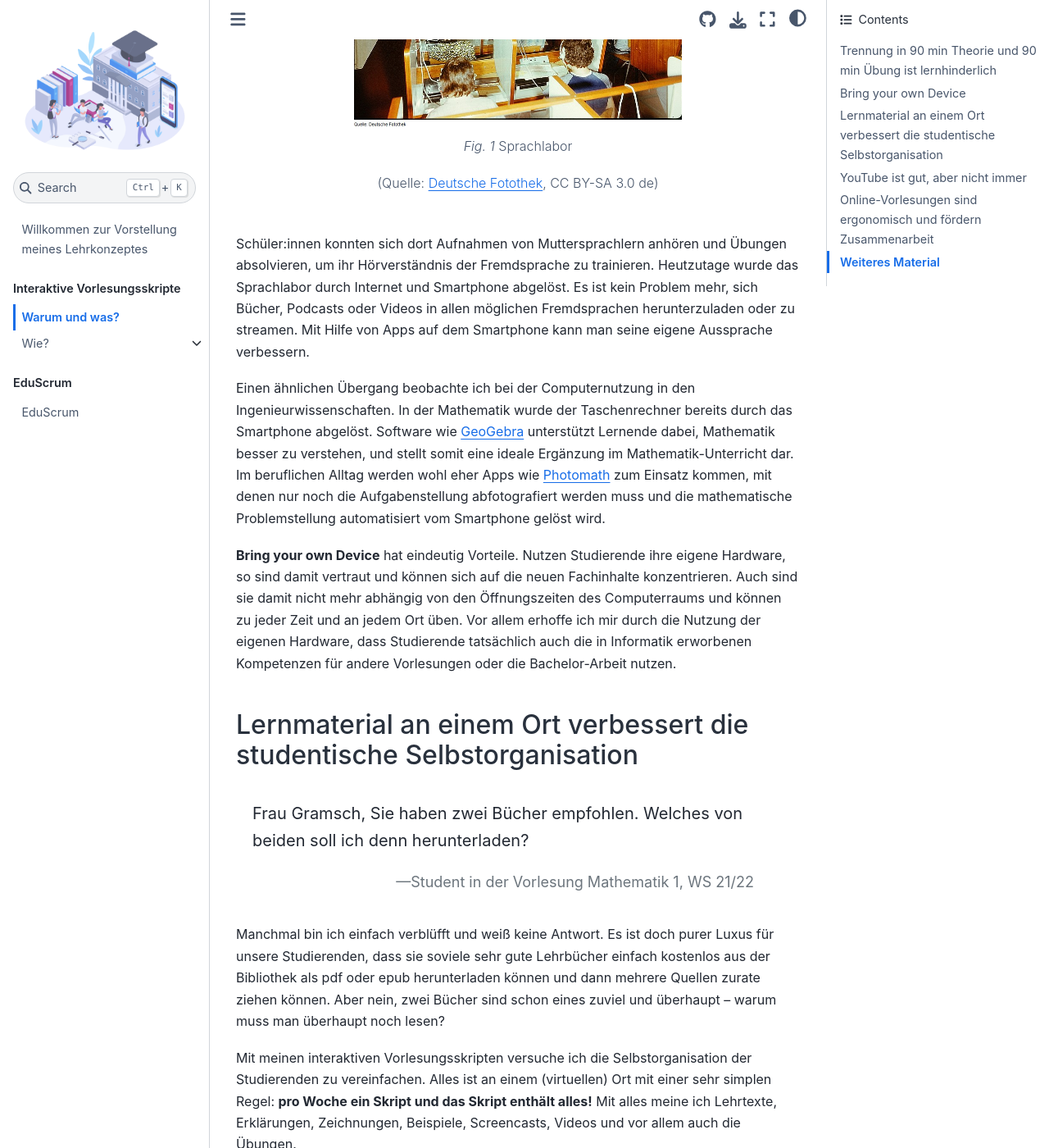
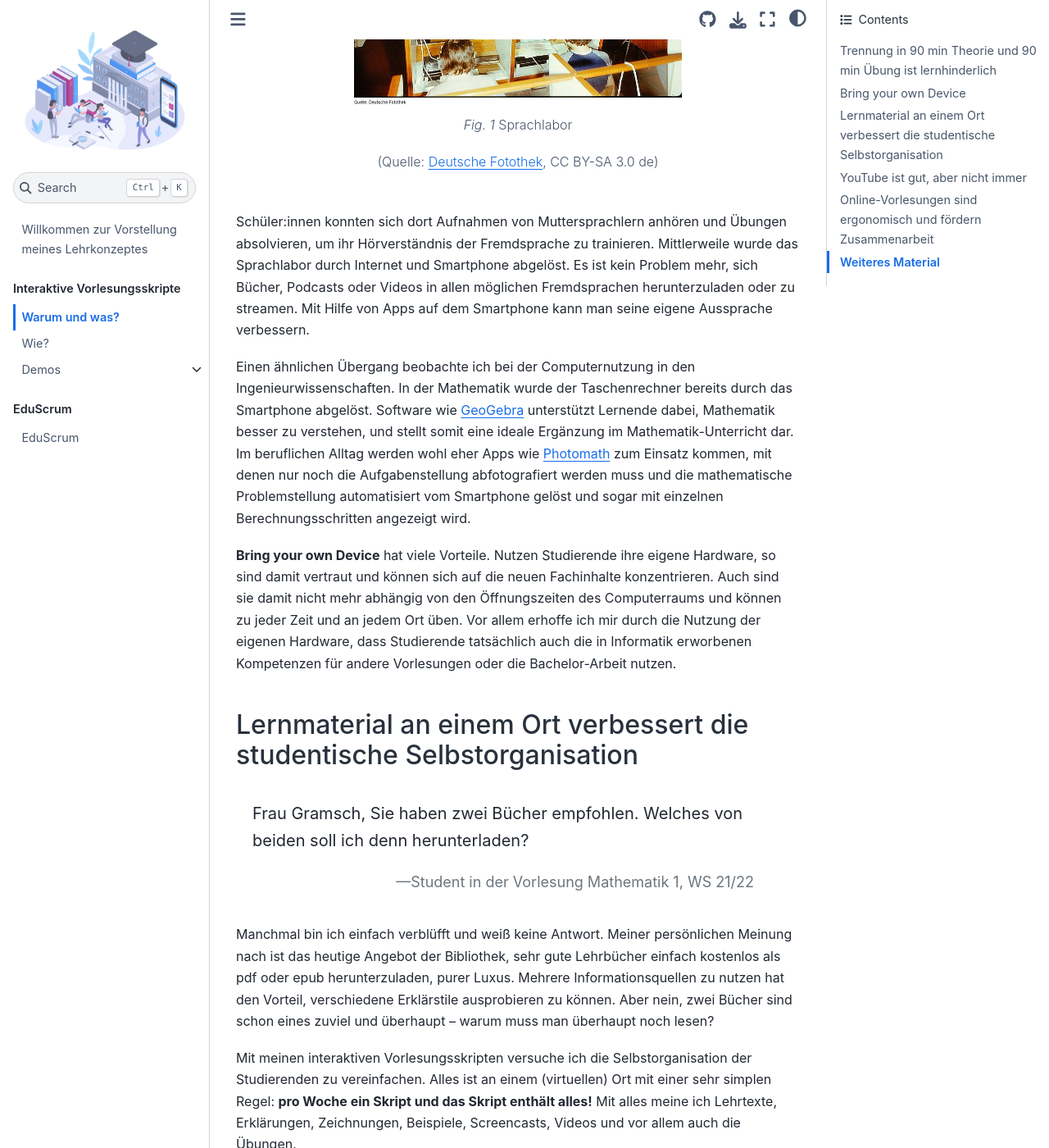
Before and after one commit to gramschs/lehrkonzept, a Jupyter Book: the page built from doc/part01.md, in a window 1280 px wide and 1400 px high, scrolled down 1179 px. Shown: the whole window at 82% size. Built offline with Jupyter Book 1.0.4 settings and Sphinx 7.4.7 and the Sphinx Book theme 1.1.4, drawn with Linux system fonts in a browser that asks for light colours; some of the changed text lies outside the part shown.

Commit message:
added part02

````diff
--- a/doc/_toc.yml
+++ b/doc/_toc.yml
@@ -8,8 +8,10 @@
   chapters:
   - file: part01
     title: Warum und was?
+  - file: part02
+    title: Wie?
   - file: part03
-    title: Wie?
+    title: Demos
     sections:
     - file: part03_01
     - file: part03_02
@@ -18,6 +20,3 @@
   chapters:
   - file: eduscrum
     title: EduScrum
-
-#- caption: Was?
-#- caption: Wie?
--- a/doc/part01.md
+++ b/doc/part01.md
@@ -39,12 +38,12 @@
 (Quelle: [Deutsche Fotothek](https://commons.wikimedia.org/wiki/Category:Language_lab?uselang=de#/media/File:Fotothek_df_n-20_0000007_Sprachkabinett.jpg), CC BY-SA 3.0 de)
 ```
 
-Schüler:innen konnten sich dort Aufnahmen von Muttersprachlern
-anhören und Übungen absolvieren, um ihr Hörverständnis der Fremdsprache zu
-trainieren. Heutzutage wurde das Sprachlabor durch Internet und Smartphone
-abgelöst. Es ist kein Problem mehr, sich Bücher, Podcasts oder Videos in allen
-möglichen Fremdsprachen herunterzuladen oder zu streamen. Mit Hilfe von Apps auf
-dem Smartphone kann man seine eigene Aussprache verbessern.
+Schüler:innen konnten sich dort Aufnahmen von Muttersprachlern anhören und
+Übungen absolvieren, um ihr Hörverständnis der Fremdsprache zu trainieren.
+Mittlerweile wurde das Sprachlabor durch Internet und Smartphone abgelöst. Es
+ist kein Problem mehr, sich Bücher, Podcasts oder Videos in allen möglichen
+Fremdsprachen herunterzuladen oder zu streamen. Mit Hilfe von Apps auf dem
+Smartphone kann man seine eigene Aussprache verbessern.
 
 Einen ähnlichen Übergang beobachte ich bei der Computernutzung in den
 Ingenieurwissenschaften. In der Mathematik wurde der Taschenrechner bereits
@@ -53,9 +52,10 @@
 eine ideale Ergänzung im Mathematik-Unterricht dar. Im beruflichen Alltag werden
 wohl eher Apps wie [Photomath](https://photomath.com/de) zum Einsatz kommen, mit
 denen nur noch die Aufgabenstellung abfotografiert werden muss und die
-mathematische Problemstellung automatisiert vom Smartphone gelöst wird.
+mathematische Problemstellung automatisiert vom Smartphone gelöst und sogar mit
+einzelnen Berechnungsschritten angezeigt wird.
 
-**Bring your own Device** hat eindeutig Vorteile. Nutzen Studierende ihre eigene
+**Bring your own Device** hat viele Vorteile. Nutzen Studierende ihre eigene
 Hardware, so sind damit vertraut und können sich auf die neuen Fachinhalte
 konzentrieren. Auch sind sie damit nicht mehr abhängig von den Öffnungszeiten
 des Computerraums und können zu jeder Zeit und an jedem Ort üben. Vor allem
@@ -73,11 +73,12 @@
 --Student in der Vorlesung Mathematik 1, WS 21/22
 ```
 
-Manchmal bin ich einfach verblüfft und weiß keine Antwort. Es ist doch purer
-Luxus für unsere Studierenden, dass sie soviele sehr gute Lehrbücher einfach
-kostenlos aus der Bibliothek als pdf oder epub herunterladen können und dann
-mehrere Quellen zurate ziehen können. Aber nein, zwei Bücher sind schon eines
-zuviel und überhaupt -- warum muss man überhaupt noch lesen?
+Manchmal bin ich einfach verblüfft und weiß keine Antwort. Meiner persönlichen
+Meinung nach ist das heutige Angebot der Bibliothek, sehr gute Lehrbücher
+einfach kostenlos als pdf oder epub herunterzuladen, purer Luxus. Mehrere
+Informationsquellen zu nutzen hat den Vorteil, verschiedene Erklärstile
+ausprobieren zu können. Aber nein, zwei Bücher sind schon eines zuviel und
+überhaupt -- warum muss man überhaupt noch lesen?
 
 Mit meinen interaktiven Vorlesungsskripten versuche ich die Selbstorganisation
 der Studierenden zu vereinfachen. Alles ist an einem (virtuellen) Ort mit einer
@@ -95,7 +96,7 @@
 Erklärfilmen. In der Mathematik sind beispielsweise die E-Vorlesungen
 
 * [HM Kompakt](https://www.youtube.com/channel/UCj8eTtGJCVDeM0NVflyxQCA) des
-  Kollegen Prof. Hoever(Ingenieurmathematik, FH Aachen)
+  Kollegen Prof. Hoever (Ingenieurmathematik, FH Aachen)
 * [Mathematische Methoden](https://www.youtube.com/c/MathematischeMethoden) der
   Universität Köln
 
@@ -104,16 +105,29 @@
 * [Programmieren starten](https://www.youtube.com/playlist?list=PL_pqkvxZ6ho3u8PJAsUU-rOAQ74D0TqZB).
 
 Wenn sich Studierende auf YouTube befinden, werden ihnen nach Beenden eines
-Videos neue Videos angezeigt und teilweise automatisch abgespielt. Ziel meiner
-Vorlesungsskripte ist daher auch, Studierende in meinem Lernkontext zu halten
-und ihnen damit aus meiner Sicht passendere Lernvideos zu präsentieren. Dazu
-kommt noch, dass das Anschauen von Videos dazu verführen kann,  vermeintlich
-alles verstanden zu haben. Erst durch passende Übungen danach wird klar, ob
-wirklich die Inhalte druchdrungen wurden.
+Videos neue Videos angezeigt und teilweise automatisch abgespielt. Studierenden
+fällt es jedoch schwer, die Qualität der Inhalte einzuschätzen. Dazu kommt noch,
+dass das Anschauen von Videos dazu verführen kann,  vermeintlich alles
+verstanden zu haben. Erst durch passende Übungen danach wird klar, ob wirklich
+die Inhalte druchdrungen wurden. Ziel meiner Vorlesungsskripte ist daher auch,
+Studierende in meinem Lernkontext zu halten und ihnen damit aus meiner Sicht
+passendere Lernvideos mit passgenauen Übungen zu präsentieren.
 
 ## Online-Vorlesungen sind ergonomisch und fördern Zusammenarbeit
 
-TODO
+Und warum jetzt Online-Vorlesungen? Die interaktiven Vorlesungsskripte haben
+zunächst einmal nichts mit dem Lernort zu tun. Tatsächlich hat sich in meinen
+Informatik-Veranstaltungen jedoch die Online-Vorlesung bewährt. Ab der dritten,
+vierten Woche werden die Programmier-Übungen umfangreicher und es empfiehlt sich
+auch aus ergonomischen Gründen die Benutzung eines Laptops oder eines PCs
+anstatt von Smartphones oder Tablets, die am Anfang noch ausreichen. Nicht alle
+Studierende haben einen Laptop, einige nutzen auch die Kombination PC/Tablet
+oder PC/Papier für Vorlesungen. In vielen Hörsälen ist auch die Anzahl der
+Steckdosen begrenzt und WLAN-Bandbreite kann problematisch werden.
+
+ Auch wird die Zusammenarbeit wird durch Online-Vorlesungen. Die Kleingruppen
+ können sich in Breakout-Räume zurückziehen und in Ruhe zusammenarbeiten und
+ trotzdem bin ich für die Teilnehmenden direkt erreichbar.
 
 
 ## Weiteres Material
````
Also changed, not shown: other parts of doc/part01.md (+2 -3 lines), doc/part02.md (added, +6 -0 lines).
